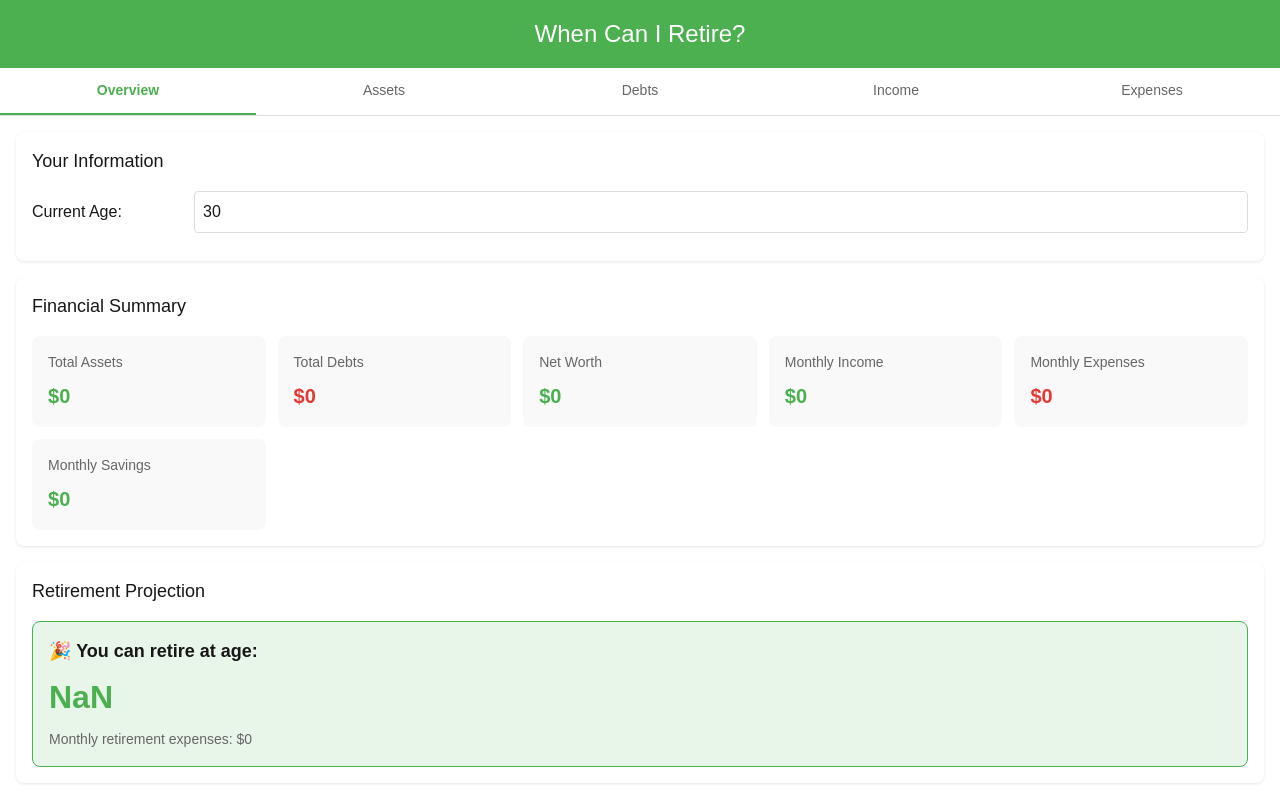
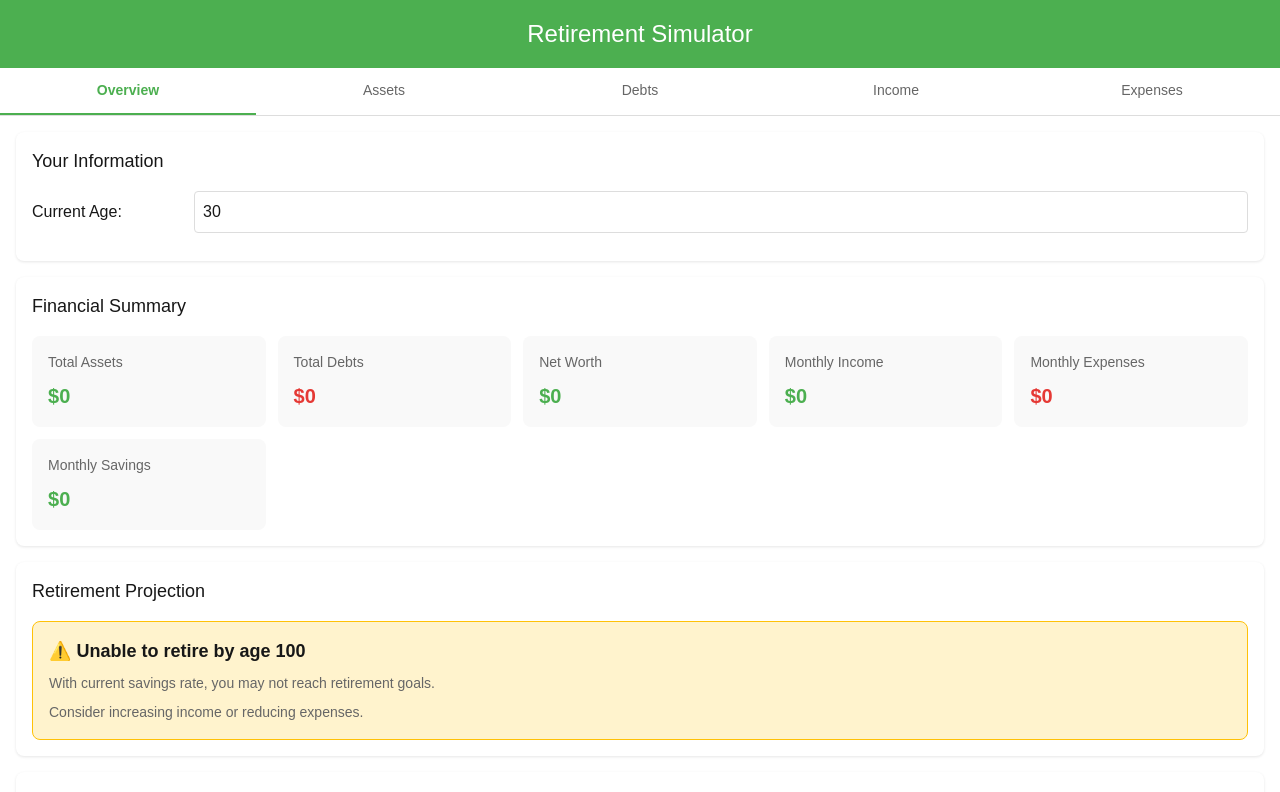
Before and after one commit to mhant/When-Can-I-Retire, a Next.js app: page / in a window 1280 px wide. Shown: the top 792 px of the page. Built offline with nearby package versions, Linux system fonts and the light colour scheme.

Commit message:
change name and fix loading error

```diff
--- a/src/app/page.tsx
+++ b/src/app/page.tsx
@@ -216,7 +216,7 @@ export default function Home() {
   return (
     <div className="app">
       <header className="header">
-        <h1>When Can I Retire?</h1>
+        <h1>Retirement Simulator</h1>
       </header>
 
       <nav className="tab-container">
@@ -299,12 +299,12 @@ export default function Home() {
 
             <section className="section">
               <h2>Retirement Projection</h2>
-              {retirementData.canRetire ? (
+              {retirementData && retirementData.canRetire && retirementData?.retirementAge ? (
                 <div className="retirement-result success">
                   <div className="retirement-title">🎉 You can retire at age:</div>
-                  <div className="retirement-age">{retirementData.retirementAge}</div>
+                  <div className="retirement-age">{retirementData?.retirementAge}</div>
                   <div className="retirement-subtext">
-                    Monthly retirement expenses: ${getActiveExpensesAtAge(parseInt(currentAge), parseInt(currentAge)).toLocaleString()}
+                    Monthly retirement expenses: ${getActiveExpensesAtAge(parseInt(currentAge), parseInt(currentAge ?? "0")).toLocaleString()}
                   </div>
                 </div>
               ) : (
```
Also changed, not shown: 1 other file (tests, documents, lock files or other folders).
